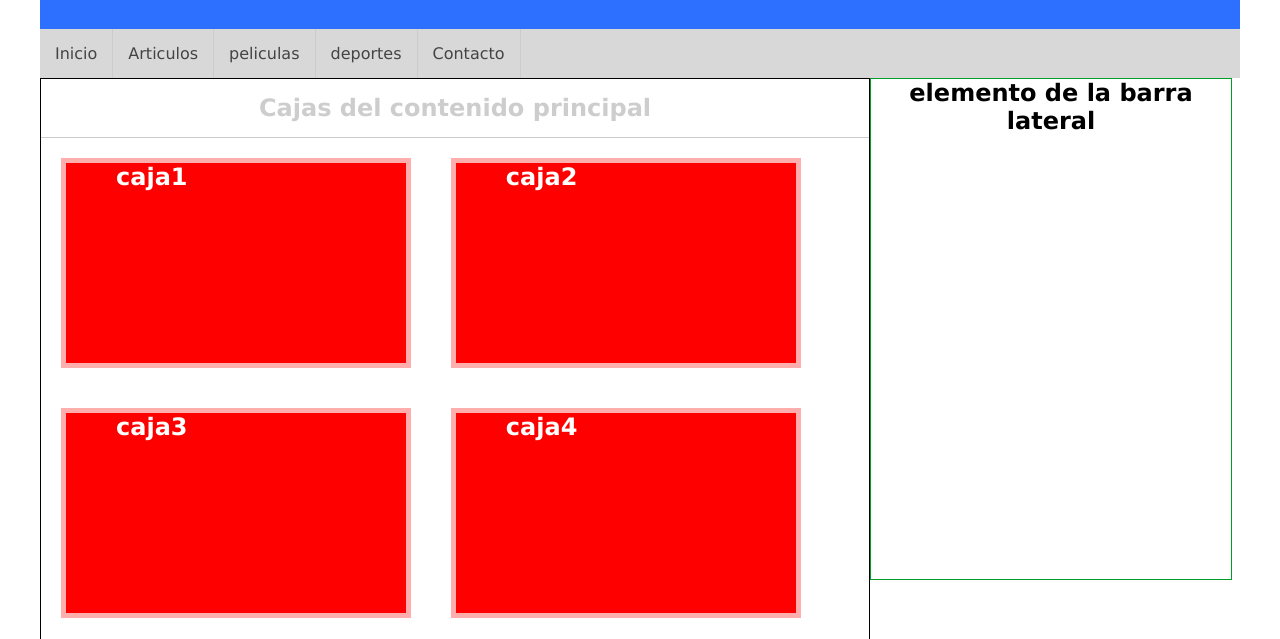
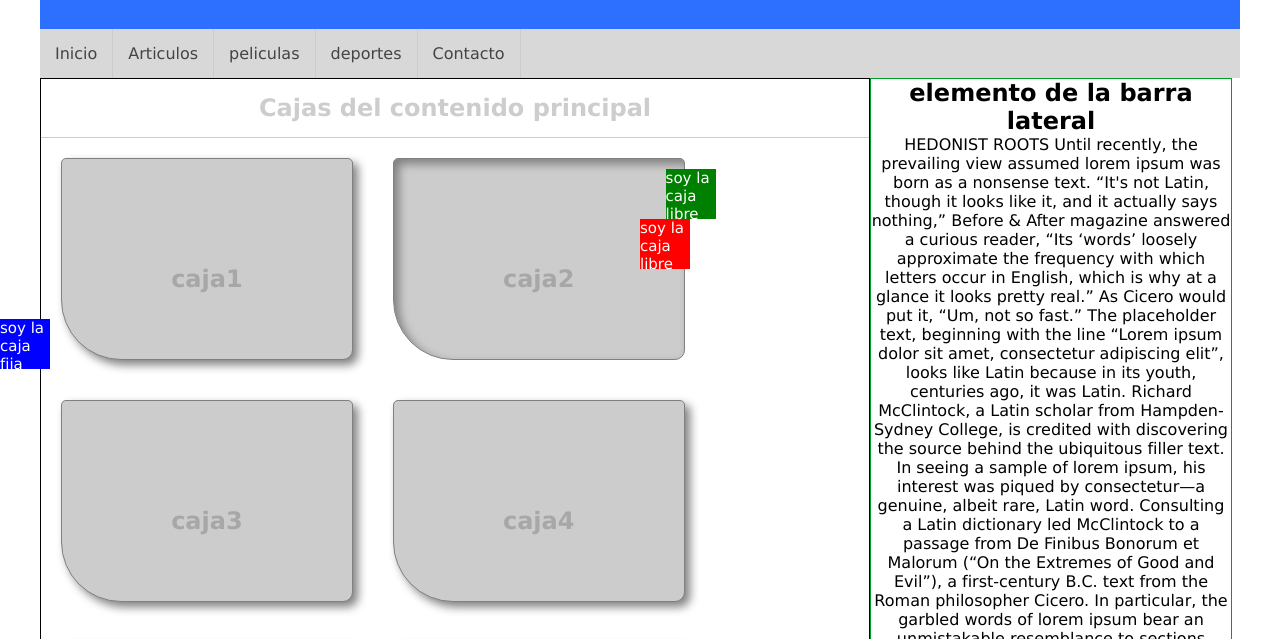
Before and after one commit to Daurela/practicapte1, a plain HTML site: page CSS/Aprendiento Css/05-ejercicio/index.html in a window 1280 px wide. Shown: the part 81-720 px from the top of the page. Drawn offline with Linux system fonts and the light colour scheme.

Commit message:
Actualizacion 10/13 viernes
Actualizacion 10/13 viernes

```diff
--- a/CSS/Aprendiento Css/05-ejercicio/diseño.css
+++ b/CSS/Aprendiento Css/05-ejercicio/diseño.css
@@ -59,19 +59,32 @@ padding: 15px;
     float: left;
     display: block;
     min-height: 500px;
+    max-height: 650px;
     text-align: center;
+    overflow-Y: scroll;
+
 }
 
 #contenido .caja {
     width: 35%;
     height: 200px;
-    background-color: red;
-    border: 5px solid rgb(255, 174, 174);
+    background-color: #ccc;
+    border: 1px solid gray;
     color: white;
     float: left;
     display: block;
     margin: 20px;
-    padding-left: 50px;
+    text-align: center;
+    line-height: 240px;
+    color: #4444;
+    box-shadow: 5px 5px 10px gray;
+
+    border-radius: 5px 5px 10px 60px;
+    /*border-radius: 999px;*/
+}
+
+.sombra-interior { box-shadow: 5px 5px 10px gray inset !important;
+
 }
 
 #contenido h1 {
@@ -79,6 +92,7 @@ padding: 15px;
     border-bottom: 1px solid #ccc;
     padding: 15px;
     color: #4444;
+    text-shadow: 1px px 5px #ff0000;
 }
 
 #footer {
@@ -90,6 +104,41 @@ padding: 15px;
     text-align: center;
     color: #444;
     border-top: 1px solid #ff8a8a;
+}
+
+.libre {
+    position: absolute;
+    top: 300px;
+    left: 50%;
+    border: 1ps solid black;
+    background-color: red;
+    color: white;
+    width: 50px;
+    height: 50px;
+    font-size: 15px
+
+}
+
+.libre1 {
+
+    z-index: 2
+}
 
 
+.libre2{
+    background-color: green;
+    top: 250px;
+    left: 52%;
+    z-index: 3
 }
+
+.fija   {
+    position: fixed;
+    top: 50%;
+    left: 0%;
+    border: 1ps solid black;
+    background-color: blue;
+    color: white;
+    width: 50px;
+    height: 50px;
+    font-size: 15px}
--- a/CSS/Aprendiento Css/05-ejercicio/index.html
+++ b/CSS/Aprendiento Css/05-ejercicio/index.html
@@ -1,12 +1,14 @@
 <!DOCTYPE html>
 <html lang="es">
+
 <head>
     <meta charset="UTF-8">
     <meta name="viewport" content="width=device-width, initial-scale=1.0">
     <title>ejercicio</title>
     <link rel="stylesheet" href="diseño.css" type="text/css">
 </head>
-<body >
+
+<body>
     <div id="principal">
 
         <HEAder id="header">
@@ -34,7 +36,7 @@
             <div class="caja">
                 <h2>caja1</h2>
             </div>
-            <div class="caja">
+            <div class="caja sombra-interior">
                 <h2>caja2</h2>
             </div>
             <div class="caja">
@@ -60,6 +62,38 @@
         <aside id="lateral">
             <div class="caja">
                 <h2>elemento de la barra lateral</h2>
+
+                <p>
+                    HEDONIST ROOTS
+                    Until recently, the prevailing view assumed lorem ipsum was born as a nonsense text. “It's not
+                    Latin, though it looks like it, and it actually says nothing,” Before & After magazine answered a
+                    curious reader, “Its ‘words’ loosely approximate the frequency with which letters occur in English,
+                    which is why at a glance it looks pretty real.”
+
+                    As Cicero would put it, “Um, not so fast.”
+
+                    The placeholder text, beginning with the line “Lorem ipsum dolor sit amet, consectetur adipiscing
+                    elit”, looks like Latin because in its youth, centuries ago, it was Latin.
+
+                    Richard McClintock, a Latin scholar from Hampden-Sydney College, is credited with discovering the
+                    source behind the ubiquitous filler text. In seeing a sample of lorem ipsum, his interest was piqued
+                    by consectetur—a genuine, albeit rare, Latin word. Consulting a Latin dictionary led McClintock to a
+                    passage from De Finibus Bonorum et Malorum (“On the Extremes of Good and Evil”), a first-century
+                    B.C. text from the Roman philosopher Cicero.
+
+                    In particular, the garbled words of lorem ipsum bear an unmistakable resemblance to sections
+                    1.10.32–33 of Cicero's work, with the most notable passage excerpted below:
+
+                    “Neque porro quisquam est, qui dolorem ipsum quia dolor sit amet, consectetur, adipisci velit, sed
+                    quia non numquam eius modi tempora incidunt ut labore et dolore magnam aliquam quaerat voluptatem.”
+                    A 1914 English translation by Harris Rackham reads:
+
+                    “Nor is there anyone who loves or pursues or desires to obtain pain of itself, because it is pain,
+                    but occasionally circumstances occur in which toil and pain can procure him some great pleasure.”
+                    McClintock's eye for detail certainly helped narrow the whereabouts of lorem ipsum's origin,
+                    however, the “how and when” still remain something of a mystery, with competing theories and
+                    timelines.
+                </p>
             </div>
         </aside>
 
@@ -70,8 +104,21 @@
 
         </FOOTER>
 
+        <div class="libre libre1">
+            soy la caja libre
+        </div>
+
+        <div class="libre libre2">
+            soy la caja libre
+        </div>
+
+        <div class="fija">
+            soy la caja fija
+        </div>
+
 
     </div>
 
 </body>
+
 </html>
--- /dev/null
+++ b/CSS/Aprendiento Css/06-pseudoclases/index.html
@@ -0,0 +1,27 @@
+<!DOCTYPE html>
+<html lang="es">
+<head>
+    <meta charset="UTF-8">
+    <meta name="viewport" content="width=device-width, initial-scale=1.0">
+    <title>Pseudoclases</title>
+    <link rel="stylesheet" href="diseño.css" type="text/css">
+
+</head>
+<body>
+    <h1>Pseudoclases con Desaith </h1>
+
+    <ul>
+        <li>PHP</li>
+        <li>   Javascript</li>
+        <li>Go</li>
+        <li>C</li>
+    </ul>
+
+    <a href="youtube.com" id="Mi-enlace">Mi enlace</a>
+    <br>
+
+    <input type="text"/>
+
+
+</body>
+</html>
--- /dev/null
+++ b/CSS/Aprendiento Css/07-Transiciones-animaciones/Disenio.css
@@ -0,0 +1,76 @@
+/*transiciones*/
+
+#boton {
+    display: block;
+    padding: 20px;
+    background-color: green;
+    color: white;
+    width: 200px;
+    text-align: center;
+    font-family: Verdana, Geneva, Tahoma, sans-serif;
+    font-weight: bold;
+    text-decoration: none;
+    border: 5px solid rgb(6, 83, 6);
+    transition: border 500ms, background-color 3s, border-radius 1s;
+
+}
+
+#boton:hover {
+    border-radius: 15px;
+    background-color: orangered;
+    border: 5px solid red;
+}
+
+/*ANIMACIONES*/
+
+#caja {
+    text-transform: uppercase;
+    margin-top: 25px;
+    width: 250px;
+    height: 250px;
+    background: lightseagreen;
+    color: white;
+    border: 5px solid black;
+    font-size: 20px;
+    text-align: center;
+    line-height: 200px;
+
+    animation-name: desplazamientos;
+    animation-duration: 20s;
+    animation-iteration-count: infinite;
+
+}
+
+/*@keyframes
+FROM{}
+
+TO {} -NOTA:   los keyframes se pueden usar como de from a TO*/
+
+/*este es el nombre de KF*/
+
+@keyframes desplazamientos{
+    0% {
+        margin-left: 0px;
+        transform: rotate(0deg);
+
+    }
+    50% {
+        margin-left: 1200px;
+        transform: rotate(360deg);
+        border-radius: 999px;
+    }
+    75% {background-color: red;}
+    77% { border: 10px dashed blue;
+
+    }
+    100% {
+        margin-left: 0px;
+        transform: rotate(0deg);
+
+    }
+
+
+
+
+
+}
```
Also changed, not shown: CSS/Aprendiento Css/06-pseudoclases/diseño.css (added, +53 -0 lines), CSS/Aprendiento Css/07-Transiciones-animaciones/index.html (added, +20 -0 lines). Lines whose indentation alone changed are shown as unchanged.
